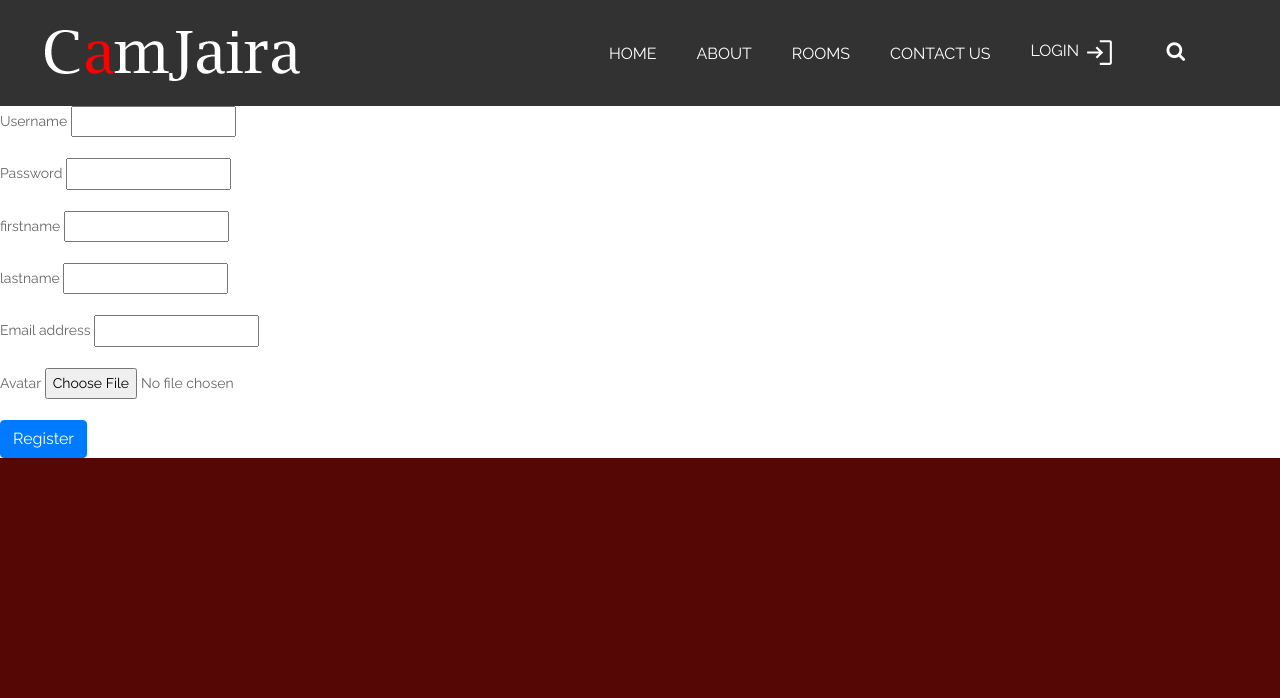
After one commit to Quuton/Camjaira, a Django app: page /register in a window 1280 px wide. The commit adds this page. Shown: the top 698 px of the page. Run offline with Django 4.2, Linux system fonts and the light colour scheme; data that the repository does not hold is empty; some libraries are stand-ins or nearby versions.

Commit message:
Big updoot
I added users

Also fixed some function names as they were retarded

```diff
--- a/main/admin.py
+++ b/main/admin.py
@@ -4,3 +4,7 @@ from . import models
 
 admin.site.register(models.Room)
 admin.site.register(models.Appointment)
+admin.site.register(models.Suggestion)
+admin.site.register(models.Review)
+admin.site.register(models.RoomAmenity)
+admin.site.register(models.UserProfile)
--- a/main/models.py
+++ b/main/models.py
@@ -59,3 +59,7 @@ class Suggestion(models.Model):
     userID = models.ForeignKey(User, on_delete=models.CASCADE)
     timeStamp = models.DateTimeField(auto_now = True)
     resolved = models.BooleanField(default = False)
+
+class UserProfile(models.Model):
+    user = models.OneToOneField(User, on_delete=models.CASCADE)
+    avatar = models.ImageField()
--- a/main/urls.py
+++ b/main/urls.py
@@ -18,8 +18,9 @@ urlpatterns = [
     path('resolve-appointment/<int:id>', views.resolveAppointment),
     path('delete-room/<int:id>', views.deleteRoom),
     path('show-room/<int:id>', views.roomDetail),
-    path('edit-room/<int:id>', views.editRoom),
-    path('create-room/', views.createRoom),
-    path('list-room/', views.listRoom),
+    path('edit-room/<int:id>', views.roomEdit),
+    path('create-room/', views.roomCreate),
+    path('list-room/', views.roomList),
+    path('register', views.registerUser),
     path('', views.home),
 ]
--- a/main/utility.py
+++ b/main/utility.py
@@ -1,6 +1,7 @@
 from .models import *
 import math
 import itertools as it
+from django.contrib.auth.models import Group
 
 def testFunction(n:int):
     for i in range(0,n):
@@ -124,3 +125,16 @@ def resolveAppointmentRecord(id:int):
 def getRoomImage(id:int):
     temp = Room.objects.get(id = id)
     return temp.image
+
+def register(data:dict, picture):
+    username = data['email']
+    first_name = data['firstname']
+    last_name = data['lastname']
+    email = data['email']
+    password = data['password']
+    avatar = picture
+    user = User.objects.create_user(username=username, email=email, password=password, first_name=first_name, last_name=last_name)
+    group = Group.objects.get(name='User')
+    user.groups.add(group)
+    profile = UserProfile(user=user, avatar=avatar)
+    profile.save()
--- a/main/views.py
+++ b/main/views.py
@@ -4,6 +4,8 @@ from django.http import HttpResponse
 from django.contrib import messages
 from django.contrib import auth
 from .utility import *
+
+
 
 mainPath = 'main/'
 # ALL CODE BELOW IS STILL FOR TESTING, NO FINAL COMMITMENT
@@ -19,7 +21,7 @@ def test(request):
     return render(request, mainPath + 'test.html/', context=context)
 
 
-def listRoom(request):
+def roomList(request):
     data = None
 
     # Prevent empty strings so we can convert to float
@@ -152,7 +154,7 @@ def deleteRoom(request, id: int):
     return redirect('/services')
 
 
-def editRoom(request, id: int):
+def roomEdit(request, id: int):
     status = False
     if request.method == "POST" and request.user.is_authenticated:
         data = {
@@ -186,7 +188,7 @@ def editRoom(request, id: int):
     else:
         return render(request, mainPath + 'forbidden.html', context=None)
 
-def createRoom(request):
+def roomCreate(request):
     context = {
         'recent': getRecentPosts(),
     }
@@ -205,7 +207,7 @@ def createRoom(request):
         return redirect('/services/')
 
     if request.user.is_authenticated:
-        return render(request, mainPath + 'createRoom.html', context=context)
+        return render(request, mainPath + 'roomCreate.html', context=context)
     else:
         return render(request, mainPath + 'forbidden.html', context=None)
 
@@ -242,3 +244,14 @@ def roomDetail(request, id: int):
     }
 
     return render(request, mainPath + 'roomDetail.html', context=context)
+
+def registerUser(request):
+    context = {
+        'recent': getRecentPosts(),
+    }
+
+    if request.method == 'POST':
+        register(request.POST, request.FILES['avatar'])
+        return redirect('/')
+    else:
+        return render(request, mainPath + 'registerUser.html', context=context)
--- /dev/null
+++ b/templates/main/registerUser.html
@@ -0,0 +1,36 @@
+{% extends "main/base.html" %}
+{% load static %}
+
+{% block title %}Post suggestion ok{% endblock %}
+
+{% block content %}
+<form method="post" enctype="multipart/form-data">
+    {% csrf_token %}
+    <div class="form-group">
+        <label for="id_username">Username</label>
+        <input type="text" name="username" id="id_username" required>
+    </div>
+    <div class="form-group">
+        <label for="id_password">Password</label>
+        <input type="password" name="password" id="id_password" required>
+    </div>
+    <div class="form-group">
+        <label for="id_firstname">firstname</label>
+        <input type="text" name="firstname" id="id_firstname" required>
+    </div>
+    <div class="form-group">
+        <label for="id_lastname">lastname</label>
+        <input type="text" name="lastname" id="id_lastname" required>
+    </div>
+    <div class="form-group">
+        <label for="id_email">Email address</label>
+        <input type="email" name="email" id="id_email" required>
+    </div>
+    <div class="form-group">
+        <label for="id_avatar">Avatar</label>
+        <input accept="image/*" type='file' name="avatar" id="id_avatar">
+    </div>
+    <button type="submit" class="btn btn-primary">Register</button>
+</form>
+
+{% endblock %}
--- a/templates/main/roomEdit.html
+++ b/templates/main/roomEdit.html
@@ -10,7 +10,7 @@
         image.src = URL.createObjectURL(event.target.files[0]);
     };
 </script>
-<form class="container my-5 detail" id="editRoomForm" method="post" action="/edit-room/{{room.id}}"
+<form class="container my-5 detail" id="roomEditForm" method="post" action="/edit-room/{{room.id}}"
     enctype="multipart/form-data">
     <input type="hidden" name="roomID" value="{{room.id}}">
     {% csrf_token %}
@@ -108,7 +108,7 @@
             class="col-12 align-items-md-start justify-content-md-start text-md-left align-items-center justify-content-center text-center">
             <h2 class="my-5">Actions</h2>
             <div class="d-inline-block" title="Edit">
-                <button type="submit" value="submit" form="editRoomForm" class="btn btn-success px-1 mx-1">
+                <button type="submit" value="submit" form="roomEditForm" class="btn btn-success px-1 mx-1">
                     <img style="width:100%;height:auto" class="control-button" src="{% static 'icon/done.svg'%}">
                 </button>
             </div>
```
Also changed, not shown: templates/main/createRoom.html (deleted, +0 -115 lines), templates/main/roomCreate.html (added, +115 -0 lines), templates/main/suggestionCreate.html (added, +11 -0 lines), db.sqlite3, main/migrations/0001_initial.py, media/Fmmp1CmagAAGvkN.jpeg (added), media/Fmmp1CmagAAGvkN_BjBO4v0.jpeg (added), media/adadasassad.PNG (added), media/iih7wtrf4ywz.png (added), 1 other file.
